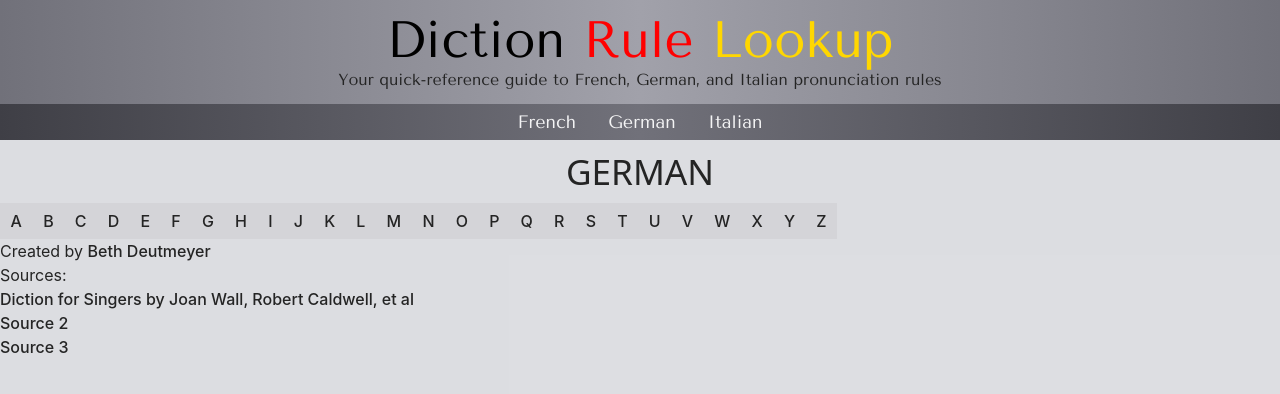
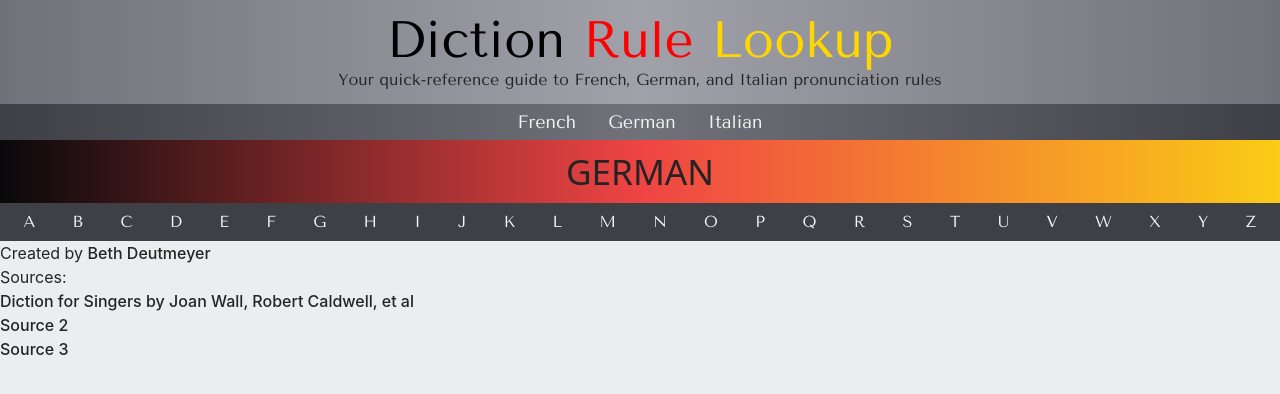
Before and after one commit to bdeutmeyer/diction-rule-lookup, a React (Vite) app: page /german in a window 1280 px wide. Shown: the top 394 px of the page. Built offline with nearby package versions, Linux system fonts and the light colour scheme; a web font is replaced by a local one.

Commit message:
more styling

```diff
--- a/src/App.jsx
+++ b/src/App.jsx
@@ -37,32 +37,36 @@ export default function App() {
     setCurrentSub(event.target.value)
 }
 
-let ruleSet;
-let langHeaderFont;
 let headerOne;
 let headerTwo;
 let headerThree;
+let ruleSet;
+let langHeaderFont;
+let langHeaderClassName;
 switch (currentLanguage) {
     case 'french':
-        ruleSet = frenchRules;
-        langHeaderFont = 'frHeader';
         headerOne = 'frenchOne';
         headerTwo = 'frenchItTwo';
         headerThree = 'frenchThree';
+        ruleSet = frenchRules;
+        langHeaderFont = 'frHeader';
+        langHeaderClassName = 'langHeader p-3 text-center bg-gradient-to-r from-blue-700 via-zinc-100 to-red-600';
         break;
     case 'german':
-        ruleSet = germanRules;
-        langHeaderFont = 'grHeader';
         headerOne = 'germanOne';
         headerTwo = 'germanTwo';
         headerThree = 'germanThree';
+        ruleSet = germanRules;
+        langHeaderFont = 'grHeader';
+        langHeaderClassName = 'langHeader p-3 text-center bg-gradient-to-r from-zinc-950 via-red-500 to-yellow-400';
         break;
     case 'italian':
-        ruleSet = italianRules;
-        langHeaderFont = 'itHeader';
         headerOne = 'italianOne';
         headerTwo = 'frenchItTwo';
         headerThree = 'italianThree';
+        ruleSet = italianRules;
+        langHeaderFont = 'itHeader';
+        langHeaderClassName = 'langHeader p-3 text-center bg-gradient-to-r from-green-700 via-zinc-100 to-red-600';
         break;
 }
 
@@ -79,7 +83,7 @@ switch (currentLanguage) {
         setCurrentLanguage={setCurrentLanguage}
       />
       <Outlet
-        context={[currentLanguage, currentLetter, handleLetterChange, subArray, currentSub, handleSubChange, ruleSet, langHeaderFont]}
+        context={[currentLanguage, currentLetter, handleLetterChange, subArray, currentSub, handleSubChange, ruleSet, langHeaderFont, langHeaderClassName]}
       />
       <Footer />
       </div>
--- a/src/components/LetterList.jsx
+++ b/src/components/LetterList.jsx
@@ -3,13 +3,13 @@ import letters from '../data/letters'
 export default function LetterList({ handleLetterChange }) {
     return (
         <>
-            <ul className='container flex flex-wrap'>
+            <ul className='container-fluid flex flex-wrap row justify-between bg-zinc-700 px-3'>
                 {letters.map((l) => (
-                    <div key={l.key} className=''>
-                        <button value={l.letter} onClick={handleLetterChange} className=''>
+                    <li key={l.key} className='col bg-zinc-700'>
+                        <button value={l.letter} onClick={handleLetterChange} className='tenor-sans text-zinc-100'>
                             {l.letter}
                         </button>
-                    </div>
+                    </li>
                 ))}
             </ul>
         </>
--- a/src/components/RuleCard.jsx
+++ b/src/components/RuleCard.jsx
@@ -6,13 +6,14 @@ export default function RuleCard({ currentLetter, ruleSet, currentSub, subArray
 
     return (
         <>
-        <h4>Rule Card</h4>
-        {subRules ? subRules.rules.map(rules => (
-            <div key={rules.key}>{rules.rule}</div>
-        )) : primRules.rules.map(rules => (
-            <div key={rules.key}>{rules.rule}</div>
-        ))
-        }
+            {currentSub ?
+            <h4 className="text-center text-xl tenor-sans underline p-2">{currentSub} Rules</h4> : <h4 className="text-center text-xl tenor-sans underline p-2">{currentLetter}</h4>}
+            {subRules ? subRules.rules.map(rules => (
+                <div key={rules.key} className="mx-3 my-1">{rules.rule}</div>
+            )) : primRules.rules.map(rules => (
+                <div key={rules.key} className="mx-3 my-1">{rules.rule}</div>
+            ))
+            }
         </>
     )
 }
--- a/src/components/SubList.jsx
+++ b/src/components/SubList.jsx
@@ -12,11 +12,10 @@ export default function SubList({ currentLetter, ruleSet, subArray, handleSubCha
     }
 
     return (
-        <>
-        <h4>{currentLetter}</h4>
-        {ruleSet && subArray ? subArray.map(subs => (
-            <button key={subs.key} value={subs.sub} onClick={handleSubChange}>{subs.sub}</button>
-        )) : <div></div> }
-        </>
+        <div className="container-fluid flex justify-center">
+            {ruleSet && subArray ? subArray.map(subs => (
+            <button key={subs.key} value={subs.sub} onClick={handleSubChange} className='tenor-sans text-zinc-100 m-3'>{subs.sub}</button>
+        )) : <></> }
+        </div>
     )
 }
--- a/src/index.css
+++ b/src/index.css
@@ -5,7 +5,7 @@
 
   color-scheme: light dark;
   color: #242424;
-  background-color:  #d4d4d8;
+  background-color:  #f4f4f5;
 
   font-synthesis: none;
   text-rendering: optimizeLegibility;
@@ -42,20 +42,19 @@ h1 {
 }
 
 button {
-  /* border-radius: 8px; */
-  border: 1px solid transparent;
+  border: 2px solid transparent;
   padding: 0.3em 0.6em;
   font-size: 1em;
   font-weight: 500;
   font-family: inherit;
-  background-color: #d4d4d8;
+  background-color: #3f3f46;
   cursor: pointer;
   transition: border-color 0.25s;
 }
 button:hover {
-  border-color: #242424;
+  border-color: #a1a1aa;
 }
 button:focus,
 button:focus-visible {
-  outline: 4px auto -webkit-focus-ring-color;
+  outline: 4px auto #fafafa;
 }
--- a/src/pages/Language.jsx
+++ b/src/pages/Language.jsx
@@ -4,7 +4,7 @@ import RuleCard from "../components/RuleCard"
 import { useOutletContext } from "react-router-dom"
 
 export default function Language() {
-    const [currentLanguage, currentLetter, handleLetterChange, subArray, currentSub, handleSubChange, ruleSet, langHeaderFont] = useOutletContext();
+    const [currentLanguage, currentLetter, handleLetterChange, subArray, currentSub, handleSubChange, ruleSet, langHeaderFont, langHeaderClassName] = useOutletContext();
 
     const langHeaderText = currentLanguage.toUpperCase()
 
@@ -22,7 +22,7 @@ export default function Language() {
     return (
         <>
             <div>
-                <h3 id={langHeaderFont} className='langHeader p-3 text-center'>{langHeaderText}</h3>
+                <h3 id={langHeaderFont} className={langHeaderClassName}>{langHeaderText}</h3>
             </div>
             <div>
                 <LetterList handleLetterChange={handleLetterChange} />
```
